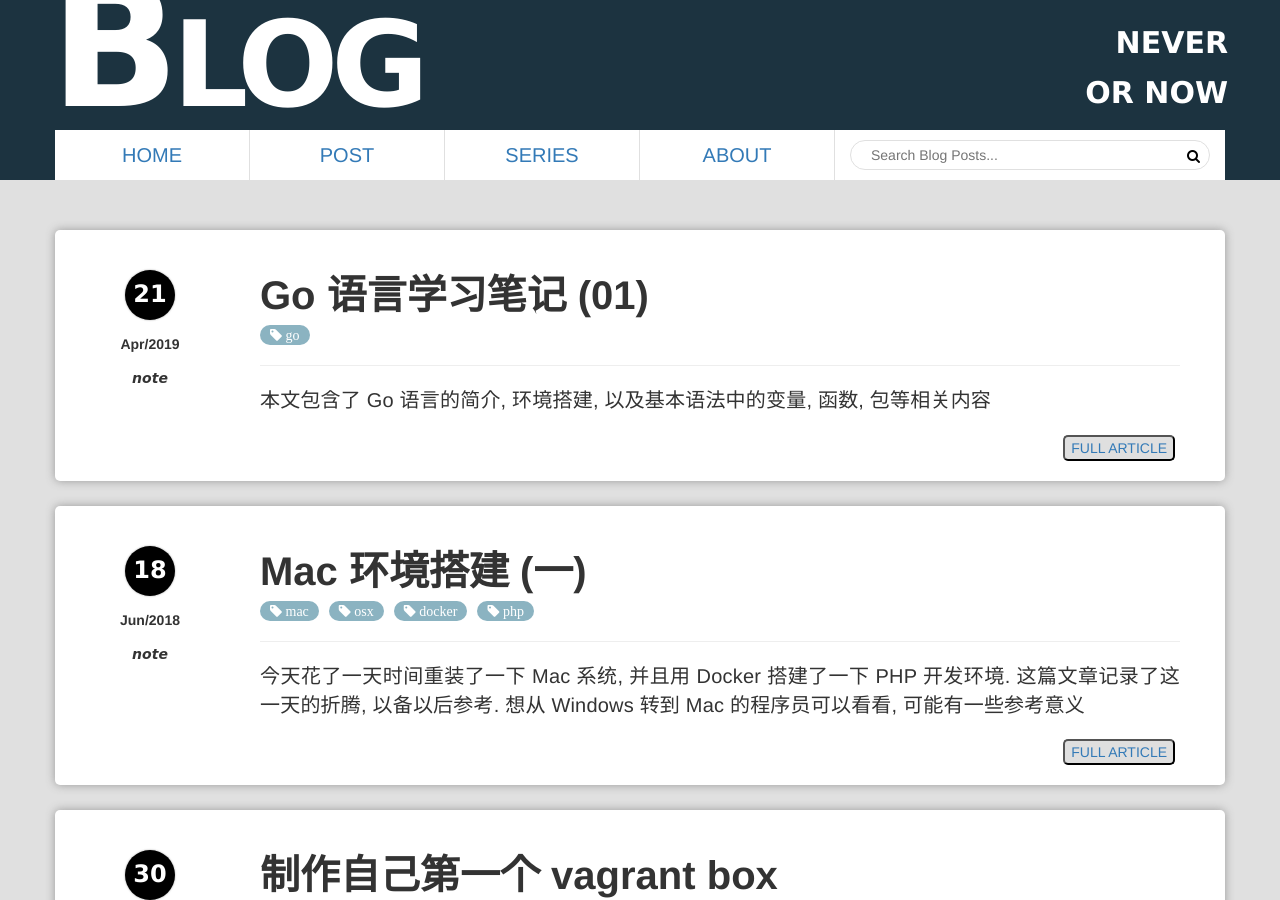
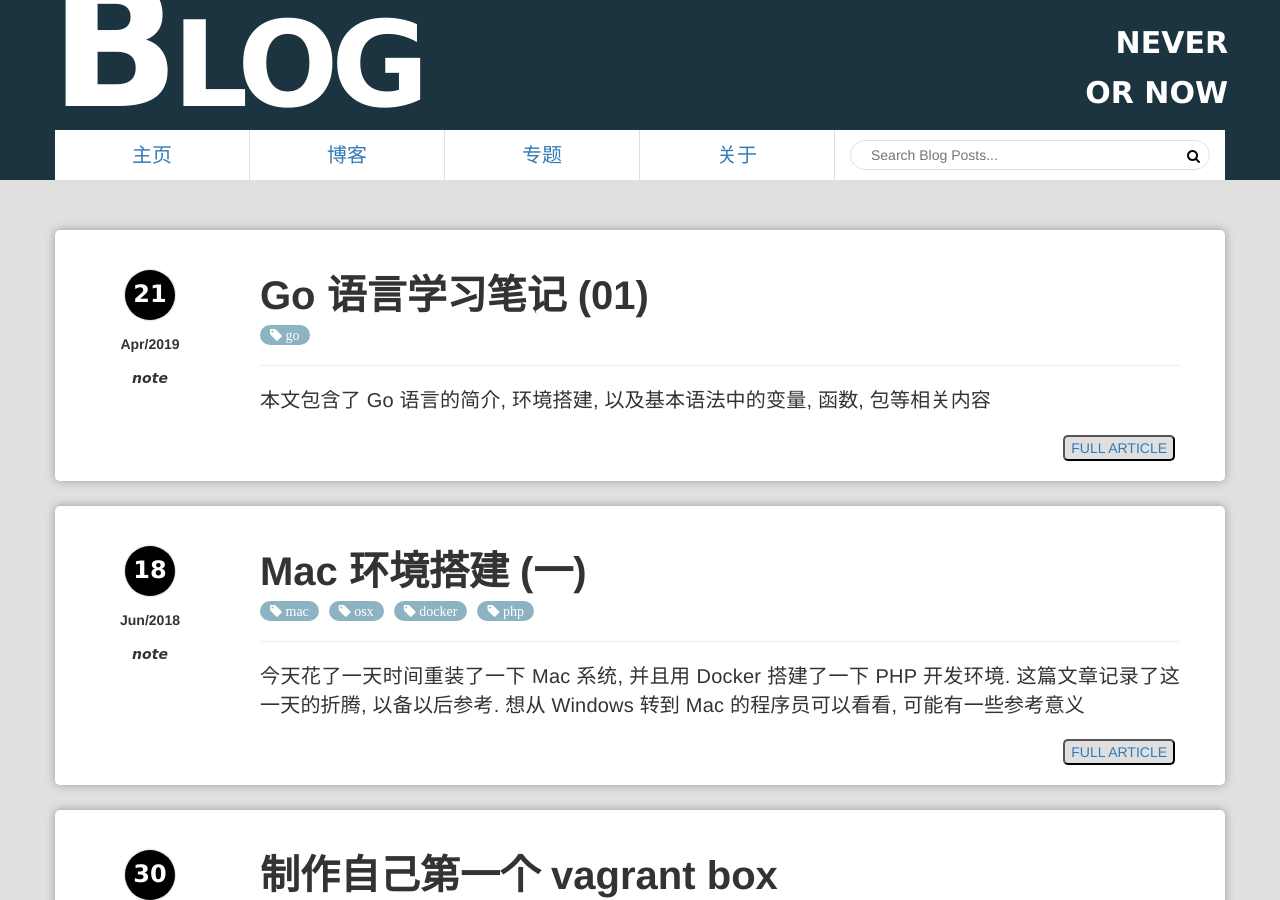
Before and after one commit to xianba/xianba.github.com, a Jekyll site: the page built from index.html, in a window 1280 px wide and 900 px high. Built offline with Jekyll 4.4.1, drawn with Linux system fonts in a browser that asks for light colours; the list of posts is cut into pages by our own code.

Commit message:
Update header.html

```diff
--- a/_includes/header.html
+++ b/_includes/header.html
@@ -19,16 +19,16 @@
         <div class="row navbar">
             <nav class="col-lg-8 col-md-8 col-xs-12">
                 <ul class="row">
-                    <li class="col-lg-3"><a href="{{ '/' | relative_url }}">HOME</a></li>
+                    <li class="col-lg-3"><a href="{{ '/' | relative_url }}">主页</a></li>
                     <li class="col-lg-3">
                         <ul class="subnav">
-                            <a href="javascript:void(0)">POST</a>
-                            <li><a href="{{ '/category' | relative_url }}">CATEGORY</a></li>
-                            <li><a href="{{ '/tag' | relative_url }}">TAG</a></li>
+                            <a href="javascript:void(0)">博客</a>
+                            <li><a href="{{ '/category' | relative_url }}">分类</a></li>
+                            <li><a href="{{ '/tag' | relative_url }}">标签</a></li>
                         </ul>
                     </li>
-                    <li class="col-lg-3"><a href="{{ '/series' | relative_url }}">SERIES</a></li>
-                    <li class="col-lg-3"><a href="{{ '/about' | relative_url }}">ABOUT</a></li>
+                    <li class="col-lg-3"><a href="{{ '/series' | relative_url }}">专题</a></li>
+                    <li class="col-lg-3"><a href="{{ '/about' | relative_url }}">关于</a></li>
                 </ul>
             </nav>
 
```
